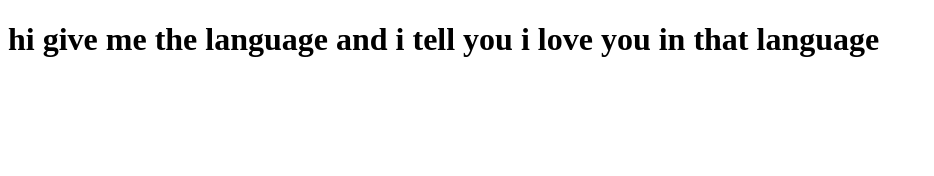
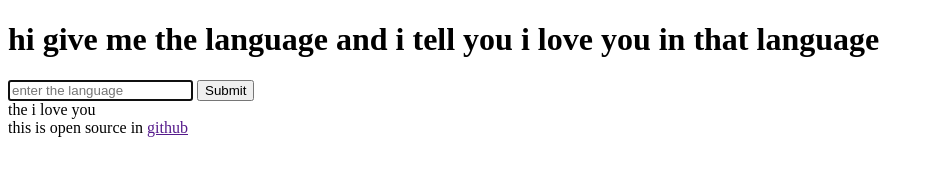
Before and after one commit to SZ-Aarica/sayLoveYou, a plain HTML site: page index.html in a window 1280 px wide. Shown: the whole page, without its empty margins (0-934 px from the left). Drawn offline with Linux system fonts and the light colour scheme.

Commit message:
some html basics

```diff
--- a/index.html
+++ b/index.html
@@ -8,6 +8,20 @@
   </head>
   <body>
     <h1>hi give me the language and i tell you i love you in that language</h1>
+    <main>
+      <form action="">
+        <input
+          type="text"
+          placeholder="enter the language"
+          class=""
+          required
+          autofocus
+        />
+        <input type="submit" name="" id="" />
+      </form>
+      <div class="">the i love you</div>
+    </main>
+    <footer>this is open source in <a href="">github</a></footer>
   </body>
   <script src="script.js"></script>
 </html>
```
